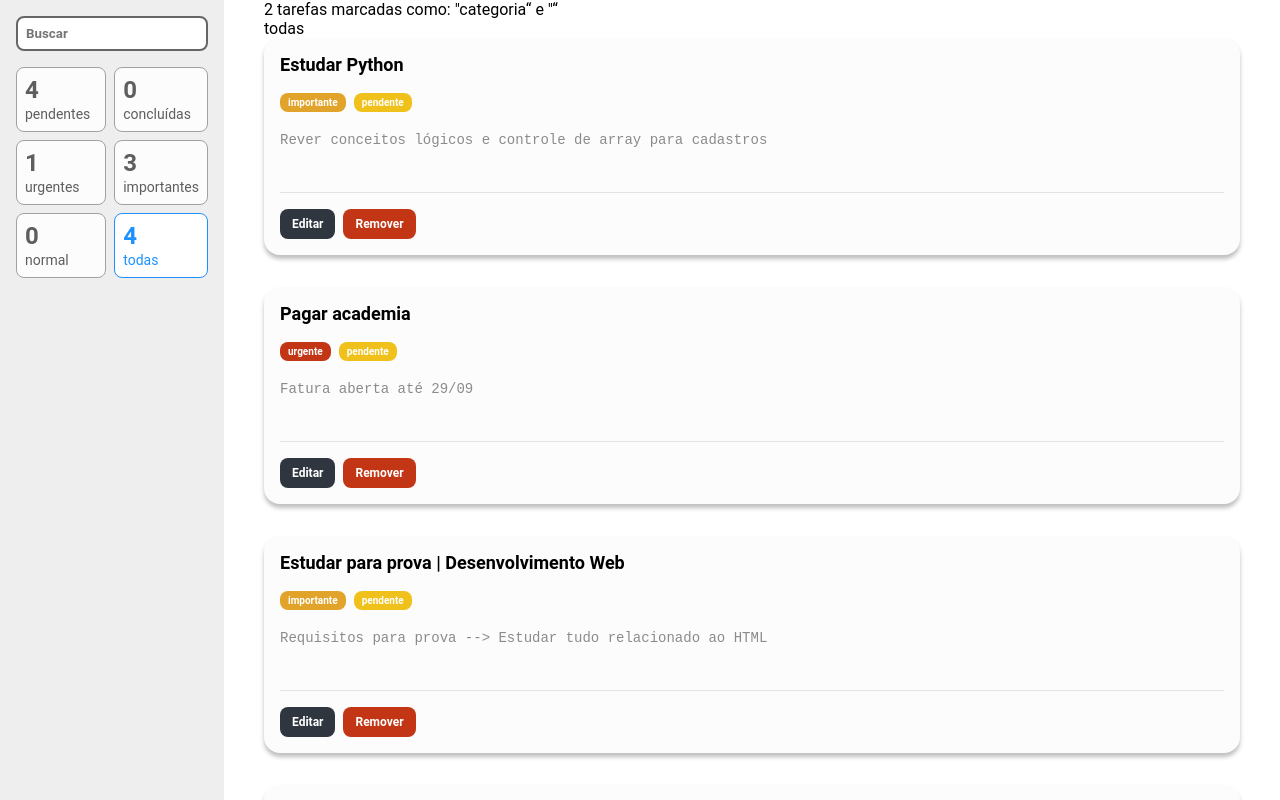
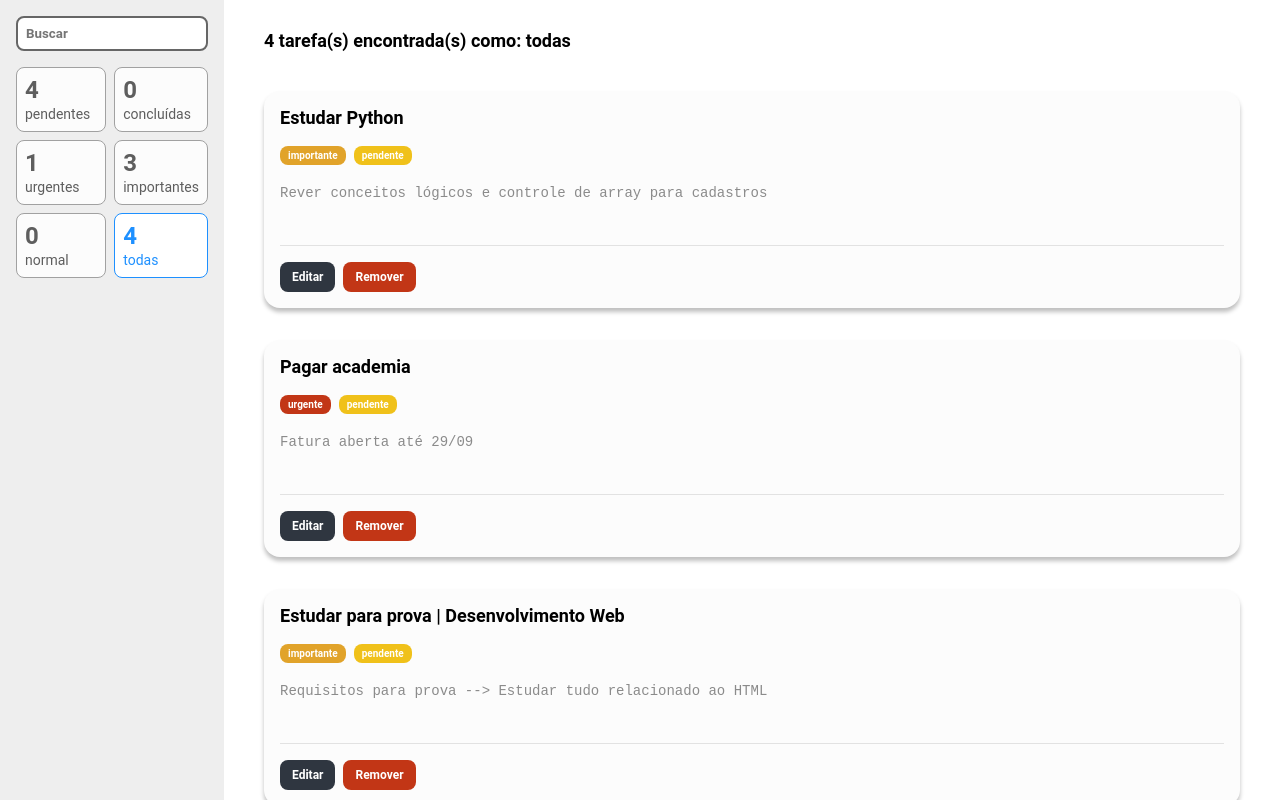
Before and after one commit to bielrocca/ListaDeTarefas, a React (Create React App) app: page / in a window 1280 px wide. Built offline with nearby package versions, Linux system fonts and the light colour scheme.

Commit message:
Exibição dos resultados de filtragem configurados e ajustados (ativo p/ pesquisa) (32.5)

```diff
--- a/src/containers/ListaDeTarefas/index.tsx
+++ b/src/containers/ListaDeTarefas/index.tsx
@@ -1,7 +1,7 @@
 import { useSelector } from 'react-redux'
 
 import Tarefa from '../../components/Tarefa'
-import { Container } from './styles'
+import { Container, Resultado } from './styles'
 
 import { RootReducer } from '../../store'
 
@@ -34,18 +34,28 @@
     }
   }
 
+  const exibeResultadoFiltragem = (quantidade: number) => {
+    let mensagem = ''
+    const complemento =
+      termo !== undefined && termo.length > 0 ? `e "${termo}"` : ''
+
+    if (criterio === 'todas') {
+      mensagem = `${quantidade} tarefa(s) encontrada(s) como: todas ${complemento}`
+    } else {
+      mensagem = `${quantidade} tarefa(s) encontrada(s) como: "${`${criterio}=${valor}`}" ${complemento}`
+    }
+
+    return mensagem
+  }
+
+  const tarefas = filtraTarefas()
+
+  const mensagem = exibeResultadoFiltragem(tarefas.length)
   return (
     <Container>
-      <p>
-        2 tarefas marcadas como: &quot;categoria&ldquo; e &quot;{termo}&ldquo;
-      </p>
+      <Resultado>{mensagem}</Resultado>
       <ul>
-        <li>{termo}</li>
-        <li>{criterio}</li>
-        <li>{valor}</li>
-      </ul>
-      <ul>
-        {filtraTarefas().map((t) => (
+        {tarefas.map((t) => (
           <li key={t.titulo}>
             <Tarefa
               id={t.id}
--- a/src/containers/ListaDeTarefas/styles.ts
+++ b/src/containers/ListaDeTarefas/styles.ts
@@ -5,3 +5,11 @@
   height: 100vh;
   overflow-y: scroll;
 `
+
+export const Resultado = styled.p`
+  font-weight: bold;
+  display: block;
+  margin-top: 30px;
+  margin-bottom: 40px;
+  font-size: 18px;
+`
```
